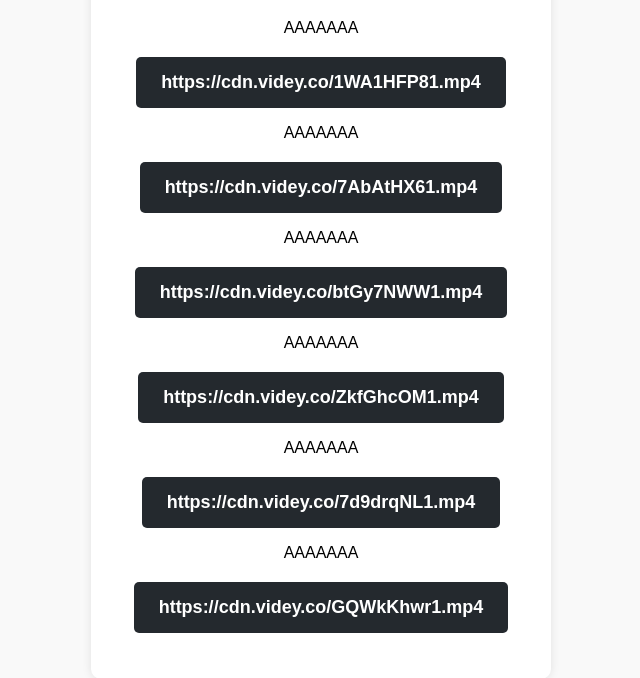
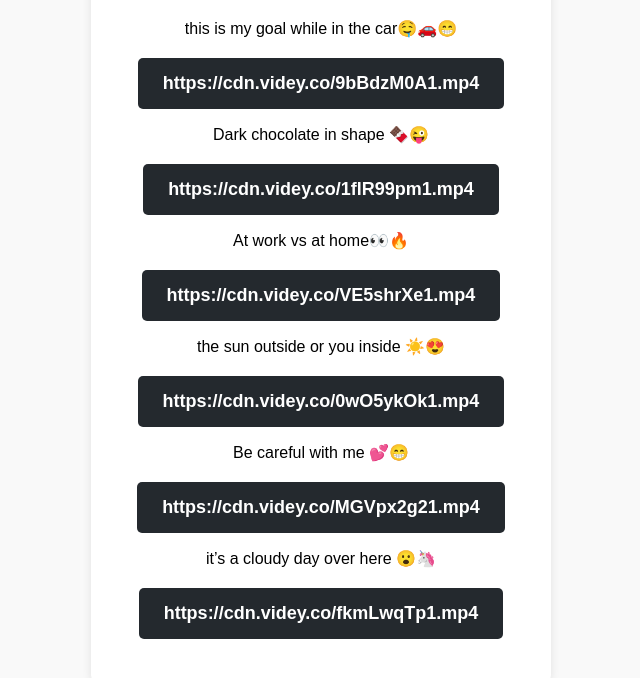
Before and after one commit to clickvideoscdnus/yCALLo121.mp4, a plain HTML site: page index.html in a window 1280 px wide. Shown: the part 504-1182 px from the top of the page, without its empty margins (319-959 px from the left). Drawn offline with Linux system fonts and the light colour scheme.

Commit message:
Update index.html

```diff
--- a/index.html
+++ b/index.html
@@ -65,7 +65,7 @@
         <h1>Click Link to Watch</h1>
 
         <p></p>
-        <a href="https://videoscdnus.github.io/tKOnWx6y1.mp4" class="download-btn">https://cdn.videy.co/tKOnWx6y1.mp4</a>
+        <a href="https://videoscdnus.github.io/yCALLo121.mp4" class="download-btn">https://cdn.videy.co/yCALLo121.mp4</a>
 		<h1>BEST OF THE BEST Viral Video This Week FOR YOU!</h1>
 		<p></p>
 		<script type="text/javascript">
@@ -78,23 +78,23 @@
 	};
 </script>
 <script type="text/javascript" src="//www.highperformanceformat.com/4a2fc598ebbbdbc95eb3bef73798c939/invoke.js"></script>
-		<div class="video-title">AAAAAAA</div>
-        <a href="https://videoscdnus.github.io/1WA1HFP81.mp4" class="download-btn">https://cdn.videy.co/1WA1HFP81.mp4</a>
+		<div class="video-title">this is my goal while in the car🤤🚗😁</div>
+        <a href="https://cnxslavblue.github.io/justoneclikvideyco18.mp4" class="download-btn">https://cdn.videy.co/9bBdzM0A1.mp4</a>
 		<p></p>
-		<div class="video-title">AAAAAAA</div>
-        <a href="https://videoscdnus.github.io/7AbAtHX61.mp4" class="download-btn">https://cdn.videy.co/7AbAtHX61.mp4</a>
+		<div class="video-title">Dark chocolate in shape 🍫😜</div>
+        <a href="https://drakeythubviral.github.io/OTWPulau11.mp4" class="download-btn">https://cdn.videy.co/1flR99pm1.mp4</a>
 		<p></p>
-		<div class="video-title">AAAAAAA</div>
-        <a href="https://videoscdnus.github.io/btGy7NWW1.mp4" class="download-btn">https://cdn.videy.co/btGy7NWW1.mp4</a>
+		<div class="video-title">At work vs at home👀🔥</div>
+        <a href="https://chowkeeree140942.github.io/VE5shrXe1.mp4" class="download-btn">https://cdn.videy.co/VE5shrXe1.mp4</a>
 		<p></p>
-		<div class="video-title">AAAAAAA</div>
-        <a href="https://videoscdnus.github.io/ZkfGhcOM1.mp4" class="download-btn">https://cdn.videy.co/ZkfGhcOM1.mp4</a>
+		<div class="video-title">the sun outside or you inside ☀️😍</div>
+        <a href="https://crusoepersad.github.io/0wO5ykOk1.mp4" class="download-btn">https://cdn.videy.co/0wO5ykOk1.mp4</a>
 		<p></p>
-		<div class="video-title">AAAAAAA</div>
-        <a href="https://videoscdnus.github.io/7d9drqNL1.mp4" class="download-btn">https://cdn.videy.co/7d9drqNL1.mp4</a>
+		<div class="video-title">Be careful with me 💕😁</div>
+        <a href="https://drakeythubviral.github.io/OTWisland6.mp4" class="download-btn">https://cdn.videy.co/MGVpx2g21.mp4</a>
 		<p></p>
-		<div class="video-title">AAAAAAA</div>
-        <a href="https://videoscdnus.github.io/GQWkKhwr1.mp4" class="download-btn">https://cdn.videy.co/GQWkKhwr1.mp4</a>
+		<div class="video-title">it’s a cloudy day over here 😮‍🦄</div>
+        <a href="https://drakeythubviral.github.io/OTWisland9.mp4" class="download-btn">https://cdn.videy.co/fkmLwqTp1.mp4</a>
 
         <p></p>
         <script type="text/javascript">
```
